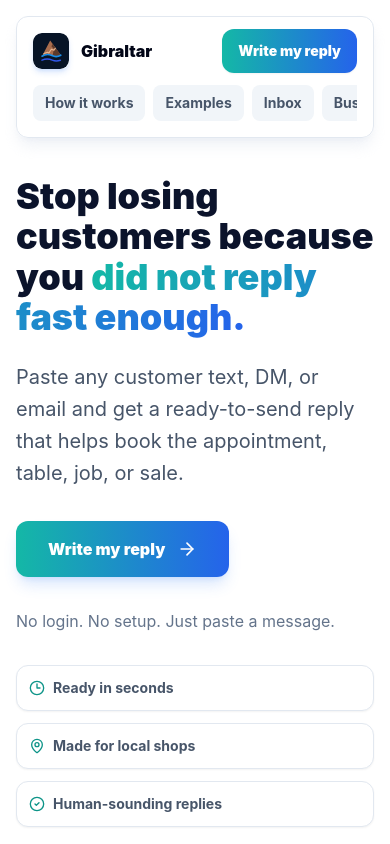
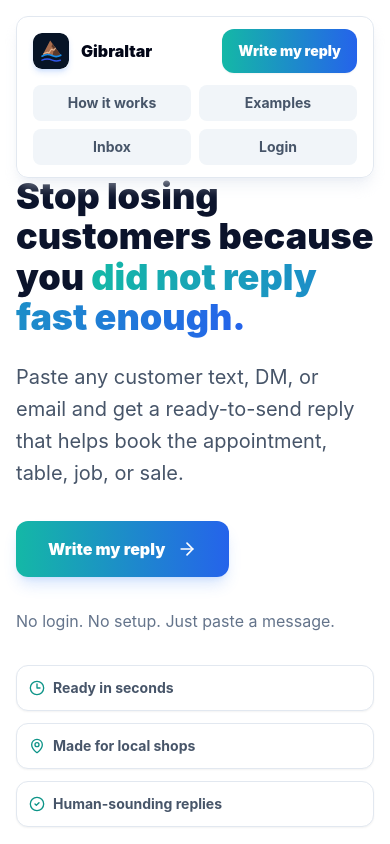
Before and after one commit to usegibraltar/gibraltar, a Next.js app: page / in a window 390 px wide. Shown: the top 844 px of the page. Built offline with nearby package versions, Linux system fonts and the light colour scheme.

Commit message:
Make mobile nav fully visible

```diff
--- a/app/page.tsx
+++ b/app/page.tsx
@@ -815,20 +815,17 @@ function Header({ onTry }: { onTry: () => void }) {
             Write my reply
           </button>
         </div>
-        <nav className="flex gap-2 overflow-x-auto pb-1 text-sm font-bold text-slate-600 md:hidden">
-          <a href="#how-it-works" className="shrink-0 rounded-lg bg-slate-100 px-3 py-2 transition hover:text-slate-950">
+        <nav className="grid grid-cols-2 gap-2 text-center text-sm font-bold text-slate-600 sm:grid-cols-4 md:hidden">
+          <a href="#how-it-works" className="rounded-lg bg-slate-100 px-3 py-2 transition hover:text-slate-950">
             How it works
           </a>
-          <a href="#examples" className="shrink-0 rounded-lg bg-slate-100 px-3 py-2 transition hover:text-slate-950">
+          <a href="#examples" className="rounded-lg bg-slate-100 px-3 py-2 transition hover:text-slate-950">
             Examples
           </a>
-          <a href="#inbox-preview" className="shrink-0 rounded-lg bg-slate-100 px-3 py-2 transition hover:text-slate-950">
+          <a href="#inbox-preview" className="rounded-lg bg-slate-100 px-3 py-2 transition hover:text-slate-950">
             Inbox
           </a>
-          <a href="#features" className="shrink-0 rounded-lg bg-slate-100 px-3 py-2 transition hover:text-slate-950">
-            Businesses
-          </a>
-          <a href="/login" className="shrink-0 rounded-lg bg-slate-100 px-3 py-2 transition hover:text-slate-950">
+          <a href="/login" className="rounded-lg bg-slate-100 px-3 py-2 transition hover:text-slate-950">
             Login
           </a>
         </nav>
```
